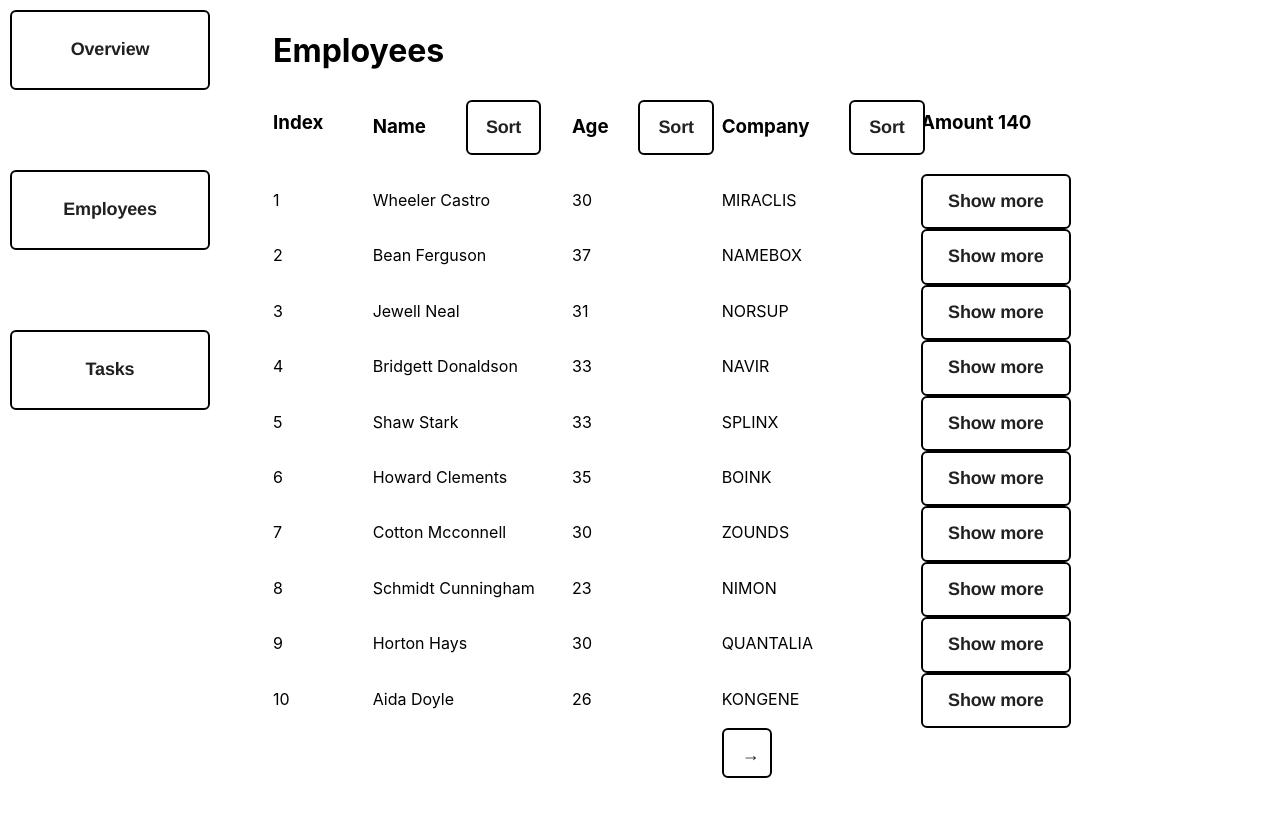
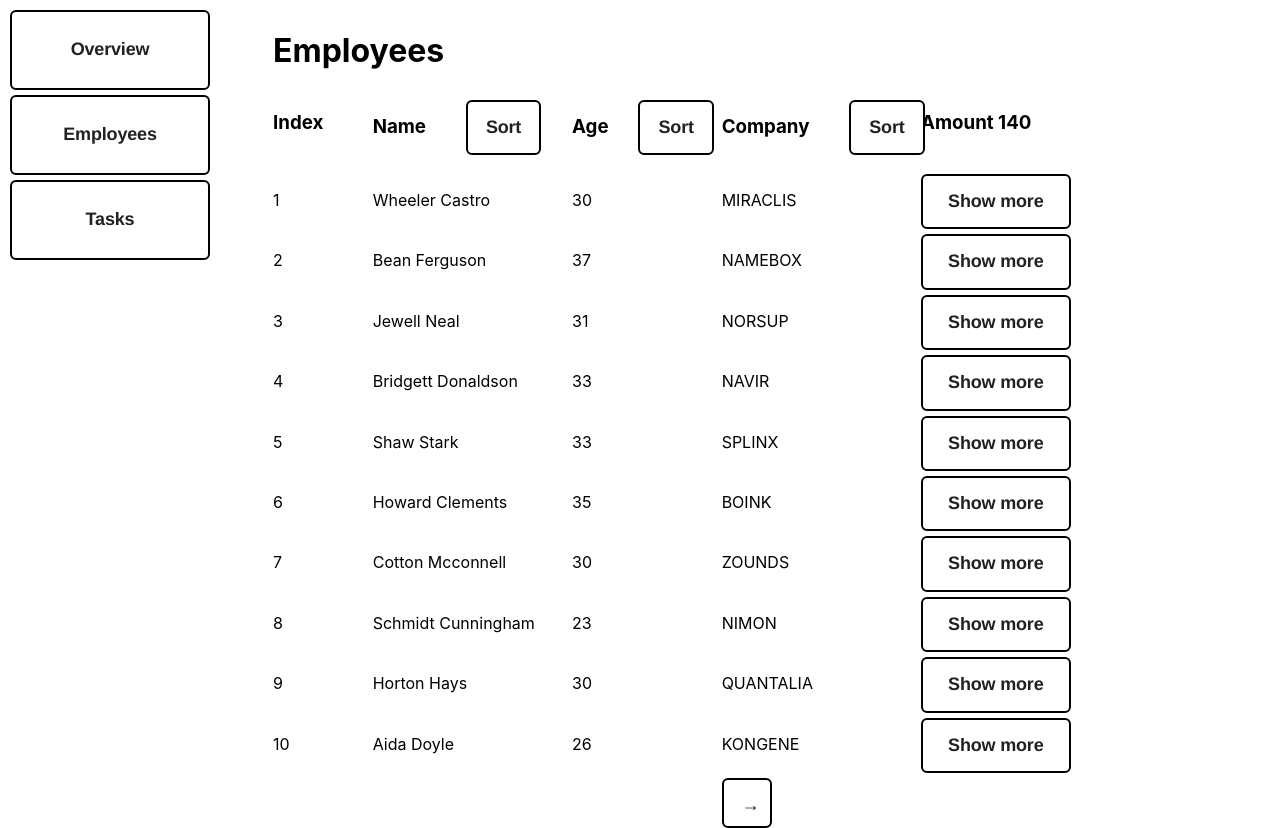
Before and after one commit to varushchi/dashboard_npc_irs, a React (Create React App) app: page / in a window 1280 px wide. Both pictures are taken after a click on the button "Employees". Built offline with nearby package versions, Linux system fonts and the light colour scheme; the HTML template or start-up script is replaced by a standard one.

Commit message:
changed row gap

```diff
--- a/src/components/PersonRow.css
+++ b/src/components/PersonRow.css
@@ -4,6 +4,7 @@
 
   grid-template-columns: 10% 20% 15% 20% 15%;
   grid-template-rows: auto;
+  margin-bottom: 5px;
 }
 
 .page-navigation{
--- a/src/components/TasksTable.css
+++ b/src/components/TasksTable.css
@@ -4,6 +4,7 @@
   grid-template-columns: 10% 40% 15% 20%;
   grid-template-rows: 50px;
   column-gap: 5%;
+  margin-bottom: 5px;
 }
 
 .page-navigation-tasks{
--- a/src/pages/SideBar.css
+++ b/src/pages/SideBar.css
@@ -5,7 +5,7 @@
   min-width: 100px;
   flex-direction: column;
   height: 50%;
-  justify-content: space-between;
+  gap: 5px;
 
   & > button{
     height: 20%;
```
Also changed, not shown: 1 other file (tests, documents, lock files or other folders).
